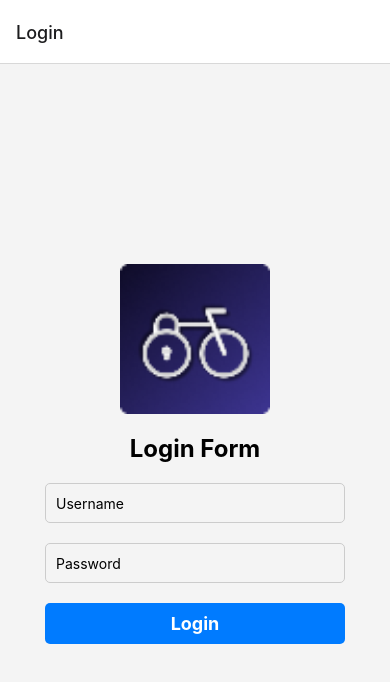
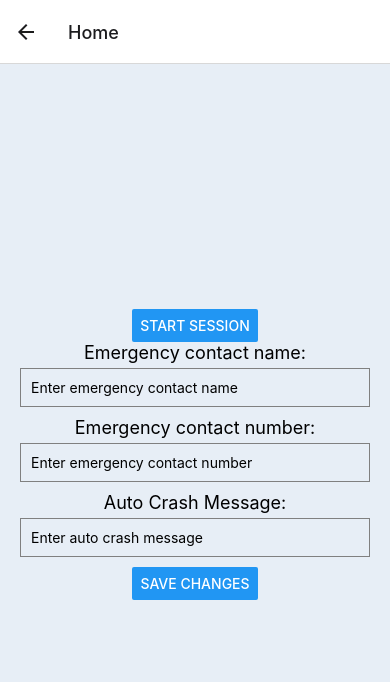
Before and after one commit to nihalkejman/DreamGuardProject, a React Native app: screen /Home in a window 390 px wide. Shown: the top 682 px of the page. Built offline with nearby package versions, Linux system fonts and the light colour scheme.

Commit message:
emergency contact screen home screen

```diff
--- a/App.js
+++ b/App.js
@@ -4,6 +4,10 @@ import { createStackNavigator } from '@react-navigation/stack';
 import Login from './Login'; //  login screen
 import SettingScreen from './Setting'; //  "Settings" screen
 import Account from './Account'// Account screen
+import Lock from './Lock'
+import EmergencyContactScreen from './EmergencyContact';
+import HomeScreen from './Home';
+
 const Stack = createStackNavigator();
 
 export default function App() {
@@ -14,6 +18,9 @@ export default function App() {
                 <Stack.Screen name="Setting" component={SettingScreen} options={{ title: 'Setting' }} />
                 <Stack.Screen name="Account" component={Account} options={{ title: 'Account' }} />
                 <Stack.Screen name="Lock" component={Lock} options={{ title: 'Lock' }} />
+                <Stack.Screen name="EmergencyContact" component={EmergencyContactScreen} options={{ title: 'Emergency Contact' }} />
+                <Stack.Screen name="Home" component={HomeScreen} options={{ title: 'Home' }} />
+
 
             </Stack.Navigator>
         </NavigationContainer>
--- /dev/null
+++ b/EmergencyContact.js
@@ -0,0 +1,81 @@
+import React, { useState } from 'react';
+import { View, Text, StyleSheet, ScrollView, Button, TextInput } from 'react-native';
+
+const EmergencyContactScreen = () => {
+    const [name, setName] = useState();
+    const [number, setNumber] = useState();
+    const [message, setMessage] = useState();
+
+    return (
+        <ScrollView contentContainerStyle={styles.container}>
+            <Text style={styles.title}>Emergency contact name:</Text>
+            <TextInput
+                style={styles.contentInput}
+                onChangeText={text => setName(text)}
+                value={name}
+                placeholder="Enter emergency contact name"
+
+
+            />
+
+<Text style={styles.title}>Emergency contact number:</Text>
+            <TextInput
+                style={styles.contentInput}
+                onChangeText={text => setNumber(text)}
+                value={number}
+                placeholder="Enter emergency contact number"
+
+                />
+
+<Text style={styles.title}>Auto Crash Message:</Text>
+            <TextInput
+                style={styles.contentInput}
+                onChangeText={text => setMessage(text)}
+                value={message}
+                placeholder="Enter auto crash message"
+
+                />
+
+
+            {/* Rest of the content */}
+
+            <Button
+                title="Save Changes"
+                onPress={() => alert('Emergency settings saved successfully.')}
+            />
+        </ScrollView>
+    );
+};
+
+const styles = StyleSheet.create({
+    container: {
+        flex: 1,
+        alignItems: 'center',
+        justifyContent: 'center',
+        paddingHorizontal: 20,
+        backgroundColor: '#E7EEF6',
+    },
+    header: {
+        fontSize: 24,
+        marginBottom: 10,
+        textAlign: 'center',
+        marginTop: 10,
+    },
+    title: {
+        fontSize: 18,
+        marginBottom: 5,
+    },
+    content: {
+        fontSize: 16,
+        marginBottom: 20,
+    },
+    contentInput: {
+        borderWidth: 1,
+        borderColor: 'grey',
+        padding: 10,
+        width: '100%',
+        marginBottom: 10,
+    },
+});
+
+export default EmergencyContactScreen;
--- /dev/null
+++ b/Home.js
@@ -0,0 +1,85 @@
+import React, { useState } from 'react';
+import { View, Text, StyleSheet, ScrollView, Button, TextInput } from 'react-native';
+
+const HomeScreen = () => {
+    const [name, setName] = useState();
+    const [number, setNumber] = useState();
+    const [message, setMessage] = useState();
+
+    return (
+        <ScrollView contentContainerStyle={styles.container}>
+        <Button
+                title="Start Session"
+                onPress={() => alert('Session started.')}
+            />
+            <Text style={styles.title}>Emergency contact name:</Text>
+            <TextInput
+                style={styles.contentInput}
+                onChangeText={text => setName(text)}
+                value={name}
+                placeholder="Enter emergency contact name"
+
+
+            />
+
+<Text style={styles.title}>Emergency contact number:</Text>
+            <TextInput
+                style={styles.contentInput}
+                onChangeText={text => setNumber(text)}
+                value={number}
+                placeholder="Enter emergency contact number"
+
+                />
+
+<Text style={styles.title}>Auto Crash Message:</Text>
+            <TextInput
+                style={styles.contentInput}
+                onChangeText={text => setMessage(text)}
+                value={message}
+                placeholder="Enter auto crash message"
+
+                />
+
+
+            {/* Rest of the content */}
+
+            <Button
+                title="Save Changes"
+                onPress={() => alert('Emergency settings saved successfully.')}
+            />
+        </ScrollView>
+    );
+};
+
+const styles = StyleSheet.create({
+    container: {
+        flex: 1,
+        alignItems: 'center',
+        justifyContent: 'center',
+        paddingHorizontal: 20,
+        backgroundColor: '#E7EEF6',
+    },
+    header: {
+        fontSize: 24,
+        marginBottom: 10,
+        textAlign: 'center',
+        marginTop: 10,
+    },
+    title: {
+        fontSize: 18,
+        marginBottom: 5,
+    },
+    content: {
+        fontSize: 16,
+        marginBottom: 20,
+    },
+    contentInput: {
+        borderWidth: 1,
+        borderColor: 'grey',
+        padding: 10,
+        width: '100%',
+        marginBottom: 10,
+    },
+});
+
+export default HomeScreen;
--- a/Setting.js
+++ b/Setting.js
@@ -4,11 +4,12 @@ import { View, Text, StyleSheet, FlatList, TouchableOpacity } from 'react-native
 const SettingScreen = ({ navigation }) => {
     const settingsOptions = [
         { title: 'Account', screenName: 'Account' },
-        { title: 'Emergency Contact' },
+        { title: 'Emergency Contact', screenName: 'EmergencyContact' },
         { title: 'Data Privacy' },
         { title: 'Help Centre' },
         { title: 'Privacy Policy' },
         { title: 'Logout' },
+        { title: 'Home', screenName: 'Home' },
     ];
 //nihal
     const renderItem = ({ item }) => {
```
